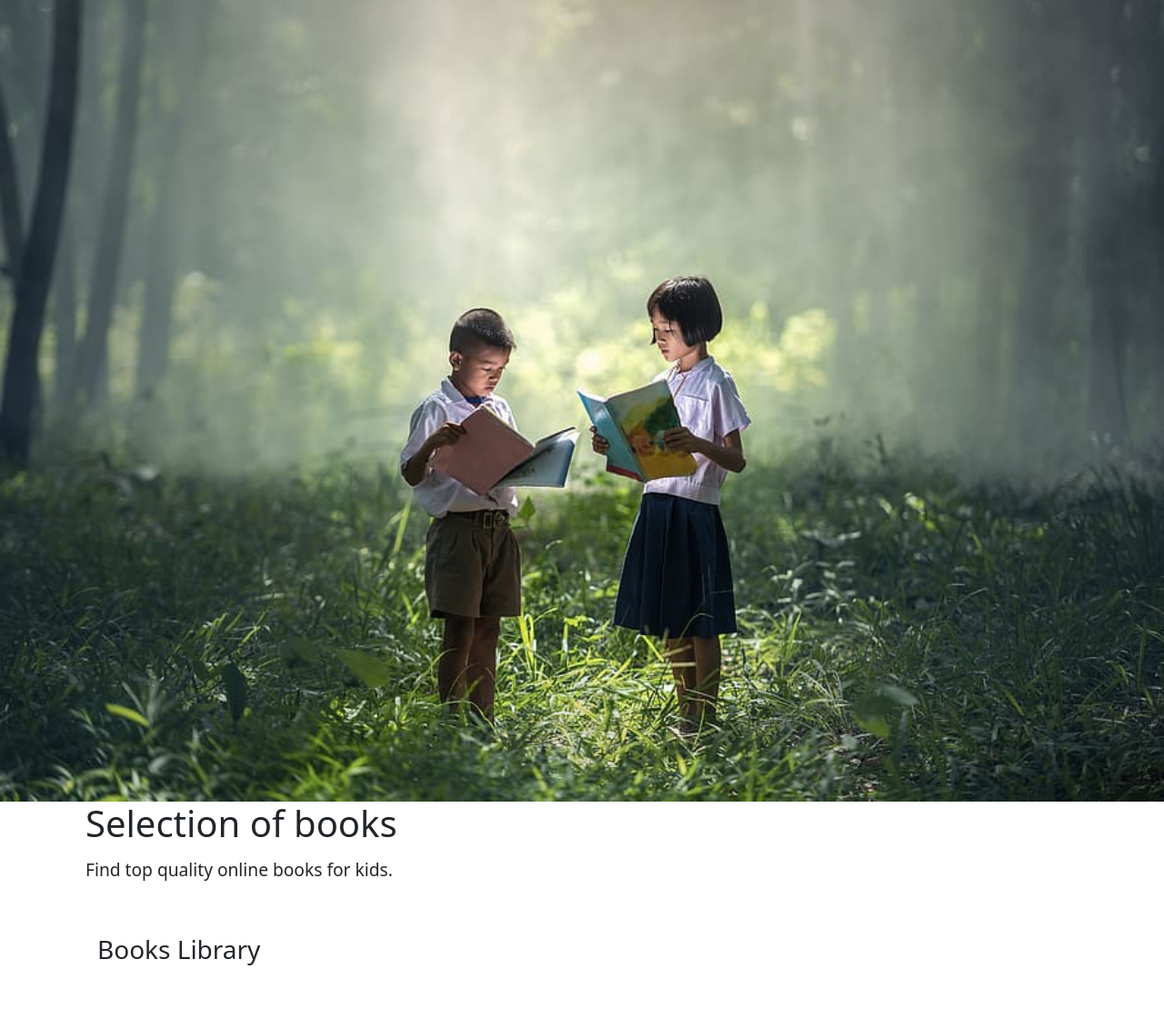
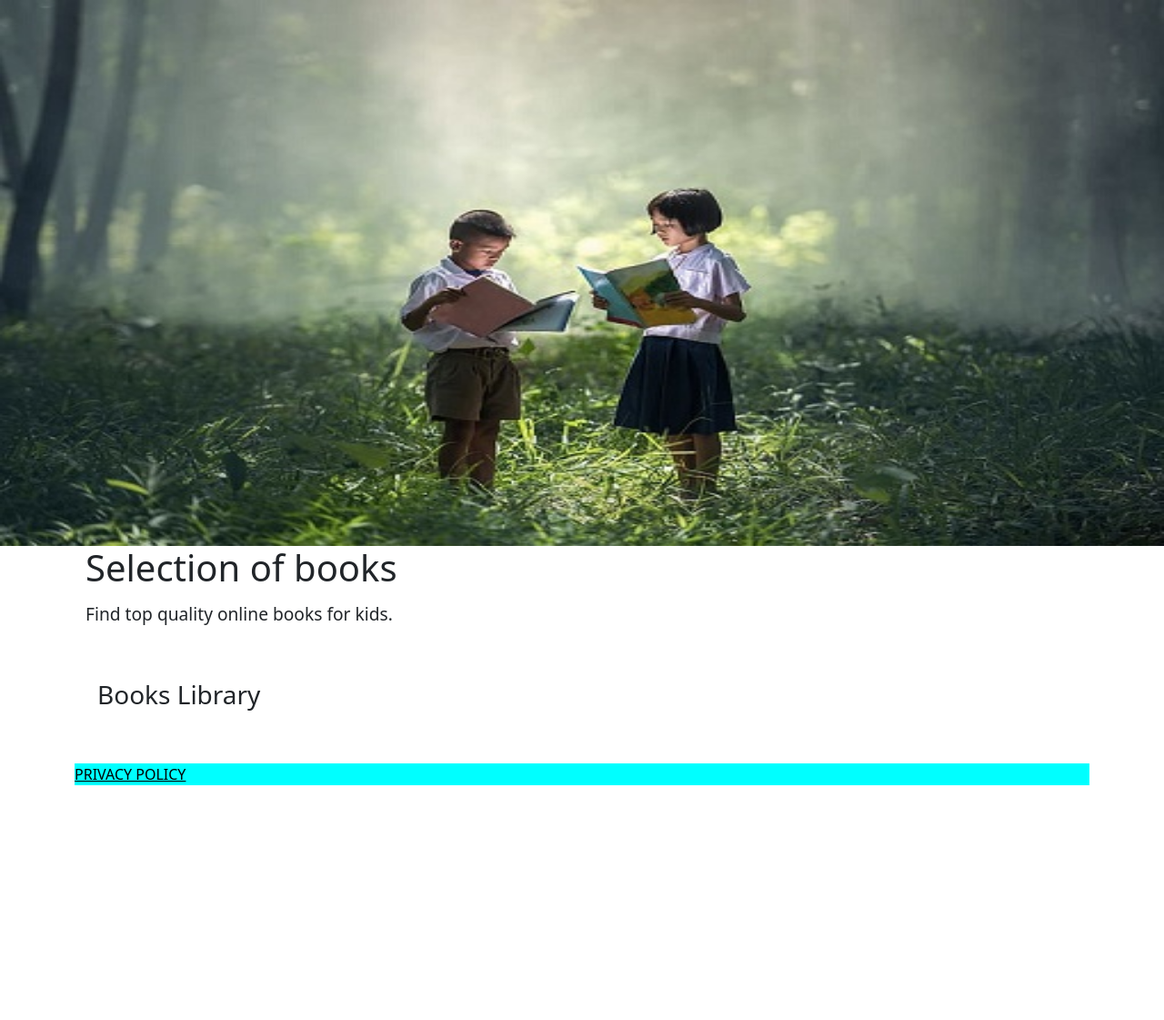
Before and after one commit to EmanuelMariusNicu/Kids-BookShelf, a Django app: page / in a window 1280 px wide. Shown: the part 252-1373 px from the top of the page at 91% size. After the commit the page ends 1115 px from the top, so only its background shows below. Run offline with Django 3.2, Linux system fonts and the light colour scheme; parts of the project's set-up code (start-up, migrations or seed data) failed here and were passed over; some libraries are stand-ins or nearby versions.

Commit message:
Adding footer html and css

```diff
--- a/home/templates/home/about.html
+++ b/home/templates/home/about.html
@@ -2,7 +2,7 @@
 {% load static %}
 
 {% block content %}
-    <img src="/static/images/children-reading.jpg" alt="Kids book library" class="hero-img">
+    <img src="/static/images/children-book-new1.jpg" alt="Kids book library" class="hero-img">
     <main>
         <div class="container mb-5 d-flex flex-column">
             <h1>About Us</h1>
--- a/home/templates/home/index.html
+++ b/home/templates/home/index.html
@@ -2,7 +2,7 @@
 {% load static %}
 
 {% block content %}
-    <img src="/static/images/children-reading.jpg" alt="Kids book library" class="hero-img">
+    <img src="/static/images/children-book-new1.jpg"  alt="Kids book library" class="hero-img">
     <main>
         <div class="container mb-5 d-flex flex-column">
             <h1>Selection of books</h1>
--- a/static/css/base.css
+++ b/static/css/base.css
@@ -121,6 +121,7 @@
      position: relative;
      right: 50%;
      width: 100vw;
+     height: 600px;
  }
 
  .auth-btn:hover {
@@ -281,4 +282,31 @@
  .error-btn {
      width: fit-content;
  }
- /* Up to MEDIUM SIZE screens */
+
+ /*Footer */
+
+ footer {
+    display: flex;
+    flex-direction: row;
+    justify-content: space-around;
+    align-items: center;
+    margin-top: auto;
+    background-color: aqua;
+
+}
+
+.social-media-container {
+    display: flex;
+    justify-content: space-around;
+    width: 100%;
+}
+
+.social-icon {
+    font-size: 2.5rem;
+}
+.privacy-link {
+    text-transform: uppercase;
+    color: #000;
+    flex-shrink: 0;
+    padding-right: 3em;
+}
--- a/templates/base.html
+++ b/templates/base.html
@@ -22,12 +22,14 @@
     {% endblock %}
 
     {% block corejs %}
+		<script src="https://code.iconify.design/iconify-icon/1.0.1/iconify-icon.min.js"></script>
         <script src="https://cdn.jsdelivr.net/npm/jquery@3.5.1/dist/jquery.min.js" integrity="sha256-9/aliU8dGd2tb6OSsuzixeV4y/faTqgFtohetphbbj0=" crossorigin="anonymous"></script>
         <script src="https://cdn.jsdelivr.net/npm/bootstrap@4.6.2/dist/js/bootstrap.bundle.min.js" integrity="sha384-Fy6S3B9q64WdZWQUiU+q4/2Lc9npb8tCaSX9FK7E8HnRr0Jz8D6OP9dO5Vg3Q9ct" crossorigin="anonymous"></script>
 		<link href="https://cdn.jsdelivr.net/npm/bootstrap@5.0.2/dist/css/bootstrap.min.css" rel="stylesheet" integrity="sha384-EVSTQN3/azprG1Anm3QDgpJLIm9Nao0Yz1ztcQTwFspd3yD65VohhpuuCOmLASjC" crossorigin="anonymous">
     {% endblock %}
 
     {% block extra_js %}
+
     {% endblock %}
     <title>KidsBookShelf {% block extra_title %}{% endblock %}</title>
   </head>
@@ -120,6 +122,17 @@
 	{% block content %}
 	{% endblock %}
 
+	<footer>
+		<div class="social-media-container">
+			<a href="https://www.facebook.com/" target="_blank" rel="noopener noreferrer" class="social-link"
+           	 	aria-label="Facebook"><iconify-icon icon="ri:facebook-box-fill" style="color: black;" class="social-icon"></iconify-icon></a>
+			<a href="https://www.instagram.com/" target="_blank" rel="noopener noreferrer" class="social-link"
+				aria-label="Instagram"><iconify-icon icon="ph:instagram-logo" style="color: black;" class="social-icon"></iconify-icon></a>
+			<a href="https://www.linkedin.com/" target="_blank" rel="noopener noreferrer" class="social-link"
+				aria-label="Linkedin"><iconify-icon icon="ph:linkedin-logo" style="color: black;" class="social-icon"></iconify-icon></a>
+		</div>
+		<a  class="privacy-link" href="{% url 'privacy' %}">Privacy Policy</a>
+	</footer>
     {% block postloadjs %}
     {% endblock %}
 
```
Also changed, not shown: static/images/children-book-new1.jpg (added).
